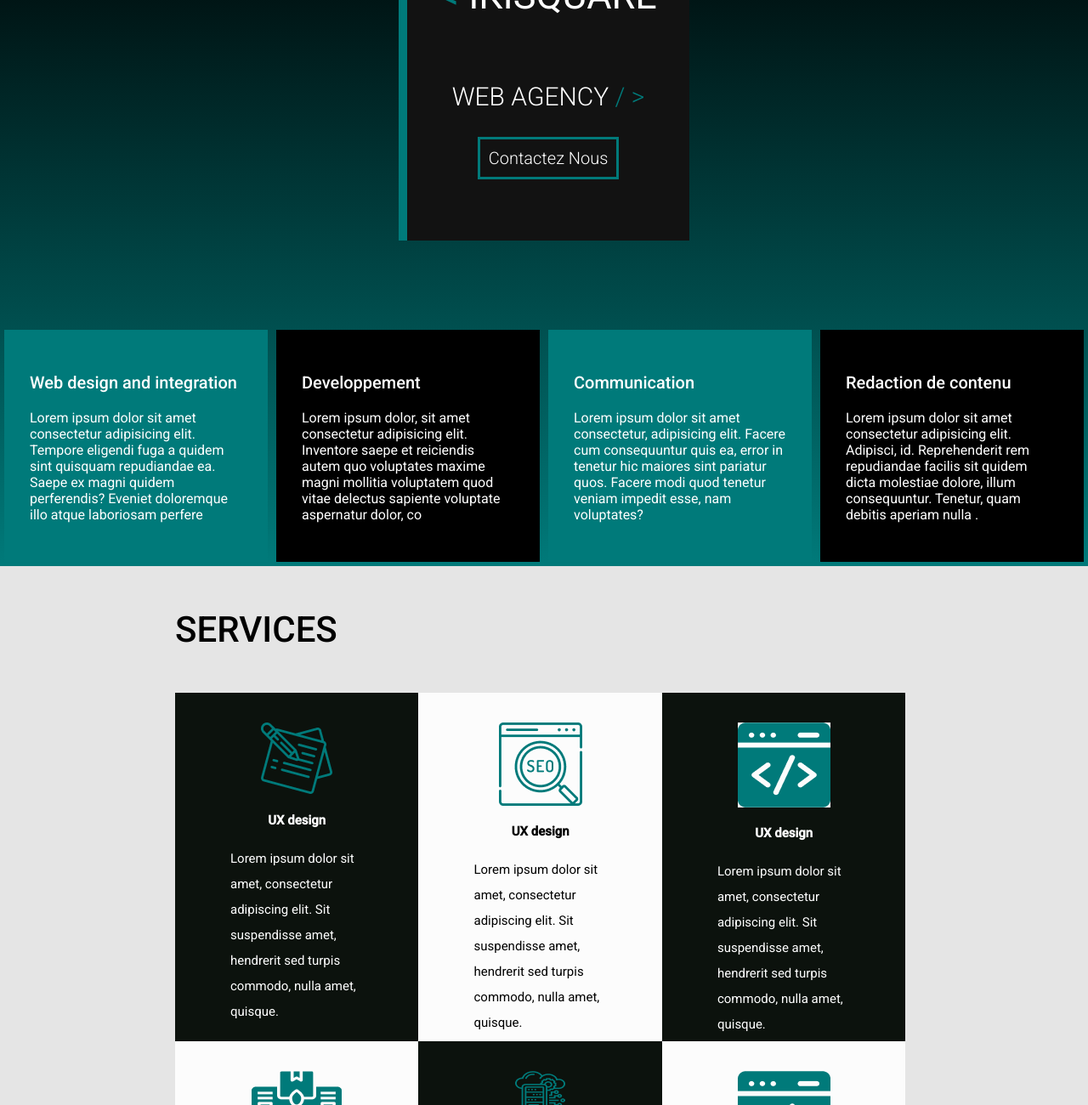
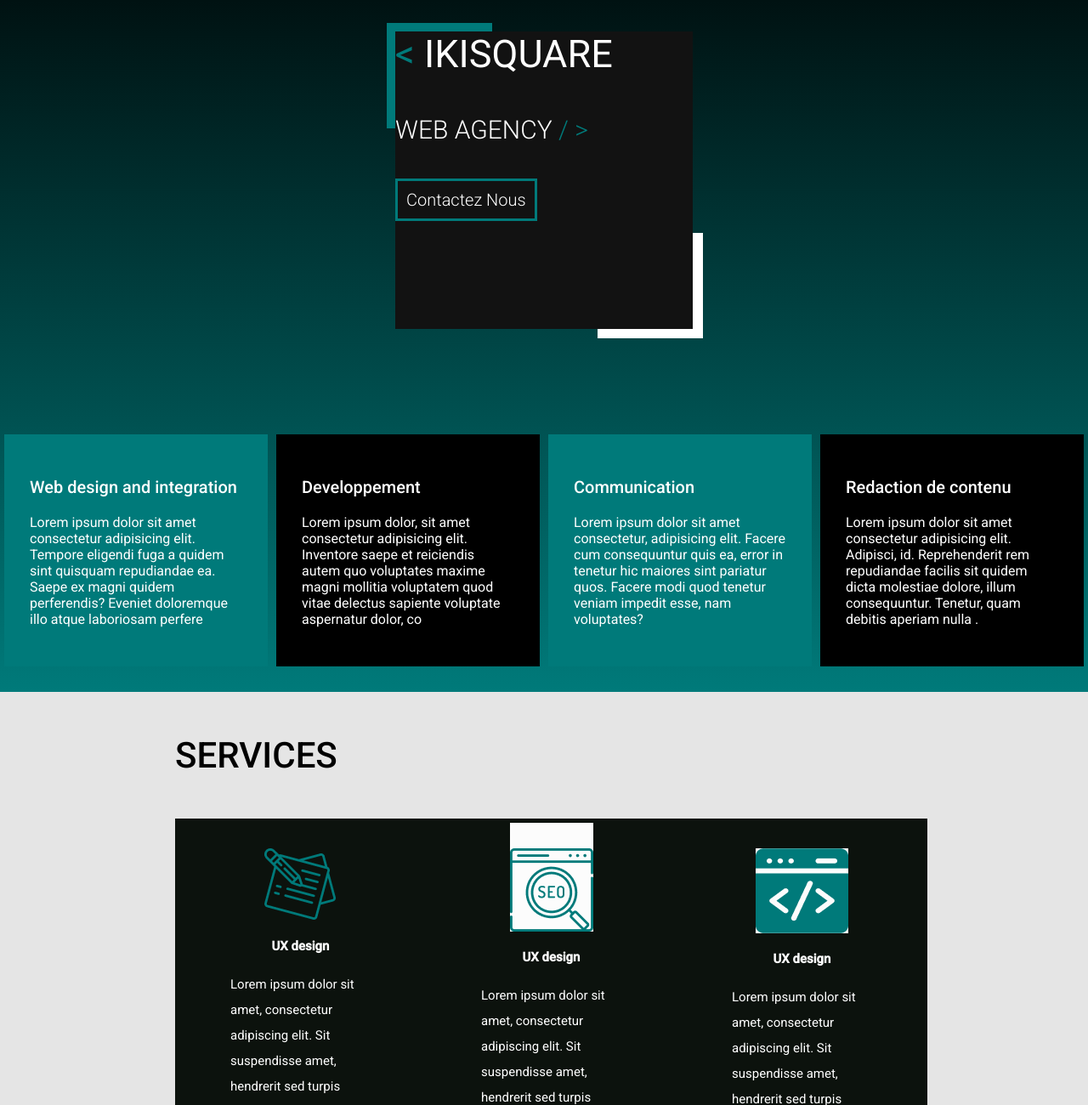
Before and after one commit to ibrahimbakayoko/ikisquare, a Gatsby site: page / in a window 1280 px wide. Shown: the part 260-1560 px from the top of the page at 85% size. Built offline with nearby package versions, Linux system fonts and the light colour scheme; Gatsby itself is replaced by a stand-in of ours.

Commit message:
correction

```diff
--- a/src/components/Landing-page.js
+++ b/src/components/Landing-page.js
@@ -3,27 +3,31 @@ import React from 'react'
 export default function Landingpage() {
     return (
         <div id="page-acceuill">
-        <section id="ikisquare">
-            <p><span class="tags">&lt;</span> IKISQUARE</p>
-            <p>WEB AGENCY <span class="tags">/ &gt;</span></p>
-            <button>Contactez Nous </button>
-        </section>
+        <div className="container-ikisquare">
+            <div className="topleft" ></div>
+            <div id="ikisquare">
+                <p><span className="tags">&lt;</span> IKISQUARE</p>
+                <p>WEB AGENCY <span className="tags">/ &gt;</span></p>
+                <button>Contactez Nous </button>
+            </div>
+            <div className="bottomright" ></div>
+        </div>
 
         <section id="blog">
             <article>
-                <p class="article-title">Web design and integration</p>
+                <p className="article-title">Web design and integration</p>
                 <p id="article-description">Lorem ipsum dolor sit amet consectetur adipisicing elit. Tempore eligendi fuga a quidem sint quisquam repudiandae ea. Saepe ex magni quidem perferendis? Eveniet doloremque illo atque laboriosam perfere</p>
             </article>
             <article>
-                <p class="article-title">Developpement</p>
+                <p className="article-title">Developpement</p>
                 <p id="article-description">Lorem ipsum dolor, sit amet consectetur adipisicing elit. Inventore saepe et reiciendis autem quo voluptates maxime magni mollitia voluptatem quod vitae delectus sapiente voluptate aspernatur dolor, co</p>
             </article>
             <article>
-                <p class="article-title">Communication</p>
+                <p className="article-title">Communication</p>
                 <p id="article-description">Lorem ipsum dolor sit amet consectetur, adipisicing elit. Facere cum consequuntur quis ea, error in tenetur hic maiores sint pariatur quos. Facere modi quod tenetur veniam impedit esse, nam voluptates?</p>
             </article>
             <article>
-                <p class="article-title">Redaction de contenu</p>
+                <p className="article-title">Redaction de contenu</p>
                 <p id="article-description">Lorem ipsum dolor sit amet consectetur adipisicing elit. Adipisci, id. Reprehenderit rem repudiandae facilis sit quidem dicta molestiae dolore, illum consequuntur. Tenetur, quam debitis aperiam nulla .</p>
             </article>
         </section>
--- a/src/components/Services.js
+++ b/src/components/Services.js
@@ -23,9 +23,7 @@ export default function Services() {
                         <p class="services-titles">UX design</p>
                         <p class="services-description sections-description">Lorem ipsum dolor sit amet, consectetur adipiscing elit. Sit suspendisse amet, hendrerit sed turpis commodo, nulla amet, quisque.</p>
                     </div>
-
-                </div>
-                <div class="services flex-container wrap">
+                    {/* ajout ligne */}
                     <div class="flex-item">
                         <StaticImage src="../images/services/ecopense.png" alt="services-con"/>
                         <p class="services-titles">UX design</p>
@@ -41,7 +39,11 @@ export default function Services() {
                         <p class="services-titles">UX design</p>
                         <p class="services-description sections-description">Lorem ipsum dolor sit amet, consectetur adipiscing elit. Sit suspendisse amet, hendrerit sed turpis commodo, nulla amet, quisque.</p>
                     </div>
+
                 </div>
+                {/* <div class="services flex-container wrap">
+
+                </div> */}
             </div>
         </section>
     )
--- a/src/components/footer.js
+++ b/src/components/footer.js
@@ -8,9 +8,9 @@ export default function Footer() {
             <StaticImage src="../images/logoFooter.png" alt=""/>
         </div>
         <nav id="footerNavIcons">
-                <a href="#"><StaticImage src="../images/linkedin.png" alt="ss"/></a>
-                <a href="#"><StaticImage src="../images/instagram.png" alt="xx"/></a>
-                <a href="#"><StaticImage src="../images/facebook 1.png" alt="vv"/></a>
+                <a href="linkedin.com"><StaticImage src="../images/linkedin.png" alt="ss"/></a>
+                <a href="linkedin.com"><StaticImage src="../images/instagram.png" alt="xx"/></a>
+                <a href="linkedin.com"><StaticImage src="../images/facebook 1.png" alt="vv"/></a>
 
         </nav>
     </footer>
--- a/src/components/header.js
+++ b/src/components/header.js
@@ -9,10 +9,10 @@ const Header = ({ siteTitle }) => (
         <div id="HeaderLogo">
         <StaticImage   src="../images/logo.png"    alt="A Gatsby astronaut" />  </div>
         <nav id="HeaderNavLinks">
-                <a href="#">Acceuil</a>
-                <a href="#"><p>A propos</p> </a>
-                <a href="#">Services</a>
-                <a href="#" id="contact-button">Contact</a>
+                <Link to="/">Acceuil</Link>
+                <Link to="/"><p>A propos</p> </Link>
+                <Link to="/">Services</Link>
+                <Link to="/" id="contact-button">Contact</Link>
         </nav>
     </div>
 </header>
--- a/src/components/layout.js
+++ b/src/components/layout.js
@@ -6,8 +6,8 @@
  */
 
 import * as React from "react"
-import PropTypes from "prop-types"
-import { useStaticQuery, graphql } from "gatsby"
+// import PropTypes from "prop-types"
+// import { useStaticQuery, graphql } from "gatsby"
 import Footer from "./Footer"
 import Header from "./header"
 import "../style/stlye.css"
@@ -22,10 +22,8 @@ const Layout = ({ children }) => {
       <div className="landingPage">
          <Landingpage/>
       </div>
-        <main className="layout">{children}</main>
+      <div className="layout">{children}</div>
       <Footer/>
-
-
 
     </>
   )
--- a/src/pages/index.js
+++ b/src/pages/index.js
@@ -6,10 +6,10 @@ import Layout from "../components/layout"
 import Seo from "../components/seo" */
 import Apropos from "../components/Apropos"
 import Contact from "../components/Contact"
-import Footer from "../components/footer"
+// import Footer from "../components/footer"
 import Services from "../components/Services"
-import Header from "../components/header"
-import Landingpage from "../components/Landing-page"
+// import Header from "../components/header"
+// import Landingpage from "../components/Landing-page"
 import "../style/stlye.css"
 import Layout from "../components/layout"
 
--- a/src/style/stlye.css
+++ b/src/style/stlye.css
@@ -10,7 +10,7 @@ body{
 display: flex ;
 flex-direction: column;
 background: linear-gradient(180deg, #000000 0.21%, #007A7A 100%);
-height: 101vh;
+height: auto;
 
 }
 
@@ -41,6 +41,8 @@ padding: 10px;
 padding: 0;
 margin: 0;
 display: flex;
+flex-direction: row;
+
 }
 
 .wrap    {
@@ -52,24 +54,23 @@ background: gold;
 
 
 .flex-item {
-background: tomato;
   padding: 5px;
-width: 100px;
-height: 100px;
-line-height: 100px;
+  width: 285px;
+  /* height: 450px; */
+  line-height: 30px;
   color: white;
   font-weight: bold;
-font-size: 2em;
+  font-size: 15px;
   text-align: center;
 }
 /*END SECTION SERVICES */
 
 /*SECTION SERVICES */
-.flex-container {
+/* .flex-container {
   padding: 0;
   margin: 0;
   display: flex;
-}
+} */
 
 .wrap    {
   flex-wrap: wrap;
@@ -80,7 +81,7 @@ text-align: center;
 }
 
 
-.flex-item {
+/* .flex-item {
   padding: 5px;
   width: 27%;
   height: 400px;
@@ -89,7 +90,7 @@ text-align: center;
   font-weight: bold;
   font-size: 15px;
   text-align: center;
-}
+} */
 
 
 .bg-bk , .bg-bk img{
@@ -216,7 +217,7 @@ aside {
 }
 #contact-icons{
    position: absolute ;
-  right:  15% ;
+  right:  2% ;
 display: flex;
 background-color: black;
   flex-direction: column ;
@@ -277,27 +278,48 @@ background-color: #007A7A;
 
 }
 
-#page-acceuill {
+/* #page-acceuill {
 display: flex ;
 flex-direction: column;
 background: linear-gradient(180deg, #000000 0.21%, #007A7A 100%);
 height: 101vh;
+} */
 
-}
 #page-acceuill #ikisquare{
 position: inherit;
 display:  inherit ;
 flex-direction: column;
  align-items: center;
  background-color: #121212 ;
-width: 30%;
+min-width: 39%;
   margin : auto;
   margin-top : 55px;
 font-size: 45px;
-border-left: 10px solid #007A7A;
-  border-top: 10px solid #007A7A;
+/* border-left: 10px solid #007A7A;
+  border-top: 10px solid #007A7A; */
 height: 350px;
 }
+
+.bottomright {
+  background-color: #fff;
+  width: 124px;
+  height: 124px;
+  bottom: 113px;
+  left: 238px;
+  position: relative;
+  z-index: -1;
+}
+
+.topleft {
+  background-color: #007A7A;
+  width: 124px;
+  height: 124px;
+  top: 169px;
+  left: -10px;
+  position: relative;
+  z-index: -1;
+}
+
 #page-acceuill #ikisquare button {
  font-family: 'Roboto', sans-serif;
 
@@ -322,16 +344,19 @@ padding: 10px;
 flex-wrap: wrap;
 flex-direction: row;
 margin:  auto ;
-margin-top : 100px;
+/* margin-top : 100px; */
 width: 100%;
 justify-content: space-around;
 }
+
 #blog article {
 width: 250px;
 text-align: left ;
 background-color: black ;
-padding: 30px
+padding: 30px;
+margin-bottom:30px;
 }
+
 #blog article:first-child , #blog article:nth-child(3)  {
 
 background-color:#007A7A ;
@@ -339,11 +364,11 @@ background-color:#007A7A ;
 
 
 /*SECTION SERVICES */
-.flex-container {
+/* .flex-container {
 padding: 0;
 margin: 0;
 display: flex;
-}
+} */
 
 .wrap    {
 flex-wrap: wrap;
@@ -353,7 +378,7 @@ background: gold;
 }
 
 
-.flex-item {
+/* .flex-item {
 background: tomato;
 padding: 5px;
 width: 100px;
@@ -363,15 +388,15 @@ color: white;
 font-weight: bold;
 font-size: 2em;
 text-align: center;
-}
+} */
 /*END SECTION SERVICES */
 
 /*SECTION SERVICES */
-.flex-container {
+/* .flex-container {
   padding: 0;
   margin: 0;
   display: flex;
-}
+} */
 
 .wrap    {
   flex-wrap: wrap;
@@ -382,7 +407,7 @@ text-align: center;
 }
 
 
-.flex-item {
+/* .flex-item {
   padding: 5px;
   width: 27%;
   height: 400px;
@@ -391,7 +416,7 @@ text-align: center;
   font-weight: bold;
   font-size: 15px;
   text-align: center;
-}
+} */
 
 #services-firstchild div:nth-child(odd) {
   /*! background: #0c120d; */
@@ -511,7 +536,8 @@ aside {
   color : white ;
   padding: 10px ;
 }
-#contact-icons{
+
+/* #contact-icons{
    position: absolute ;
   right:  15% ;
 display: flex;
@@ -522,8 +548,8 @@ background-color: black;
  height: 55%;
   width: 500px;
   color : white ;
+} */
 
-}
 #icons-container{
   position: relative;
   height: 65%;
@@ -600,7 +626,7 @@ footer #footerNavIcons a {
 .landingPage {
   max-width: 100%;
 }
-#blog {
+/* #blog {
   display: flex;
   flex-wrap: wrap;
 flex-direction: row;
@@ -610,14 +636,16 @@ width: 100%;
 max-width: 1400px ;
 
 justify-content: space-around;
-}
+} */
 
-#blog article {
+/* #blog article {
   width: 250px;
 text-align: left ;
 background-color: black ;
-padding: 30px
-}
+padding: 30px;
+margin-bottom: 30px;
+} */
+
 #blog article:first-child , #blog article:nth-child(3)  {
 
 background-color:#007A7A ;
@@ -678,11 +706,11 @@ header #HeaderNavLinks  a p {
          padding: 10px;
          text-decoration: none;
 }
-.apropos-content{
+/* .apropos-content{
   height: 550px ;
-}
+} */
 
-#page-acceuill #ikisquare{
+/* #page-acceuill #ikisquare{
   position: inherit;
   display:  inherit ;
   flex-direction: column;
@@ -695,4 +723,11 @@ header #HeaderNavLinks  a p {
   border-left: 10px solid #007A7A;
     border-top: 10px solid #007A7A;
   height: 360px;
+  } */
+
+
+  .container-ikisquare{
+    width: 350px;
+    margin:0 auto;
+    z-index: 0;
   }
```
Also changed, not shown: 1 other file. Lines whose indentation alone changed are shown as unchanged.
